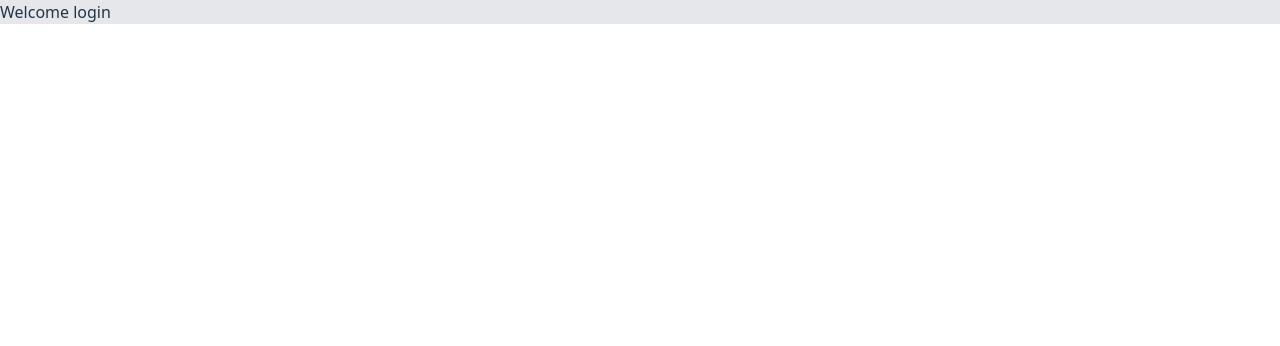
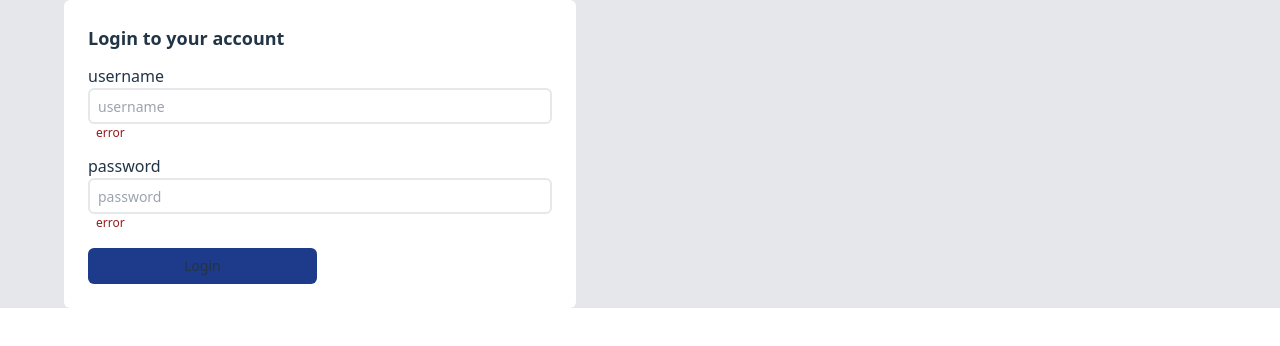
Before and after one commit to Vy-shak/BrainVault, a React (Vite) app in the folder brainVault-client/: page /Login in a window 1280 px wide. Shown: the top 346 px of the page. Built offline with nearby package versions, Linux system fonts and the light colour scheme.

Commit message:
Login page Connected to backend

```diff
--- a/brainVault-client/src/Components/uI/Main/Form.tsx
+++ b/brainVault-client/src/Components/uI/Main/Form.tsx
@@ -1,13 +1,14 @@
 
 import axios from 'axios';
 import InputAuth from '../InputAuth.js';
-import { useRef } from 'react';
+import { HtmlHTMLAttributes, useRef } from 'react';
 
 //@ts-ignore
 function AuthForm() {
-    const usernameRef: any = useRef('');
-    const passwordRef: any = useRef('');
-    const fullnameRef: any = useRef('');
+    const fullnameRef: any = useRef('')
+    const usernameRef: any = useRef('')
+    const passwordRef: any = useRef('')
+
 
     const sendInfo = async () => {
         try {
@@ -37,8 +38,8 @@ function AuthForm() {
                 <form onClick={handleForm} autoComplete='on'>
                     <div className='w-full bg-white  flex flex-col justify-start items-start'>
                         <InputAuth reference={fullnameRef} errMsg={"error"} placeholder={"fullname"} />
-                        <InputAuth reference={usernameRef} errMsg={"error"} placeholder={"fullname"} />
-                        <InputAuth reference={passwordRef} errMsg={"error"} placeholder={"fullname"} />
+                        <InputAuth reference={usernameRef} errMsg={"error"} placeholder={"username"} />
+                        <InputAuth reference={passwordRef} errMsg={"error"} placeholder={"password"} />
                     </div>
                     <button onClick={sendInfo} className='bg-blue-900 mt-4 px-24 rounded-md py-2 text-sm'>Join</button>
                     <p className='text-Agrey300 text-[16px] mt-2'>Already has an account?<span className='text-[18px] text-Ablue600 font-semibold'>Login</span></p>
--- /dev/null
+++ b/brainVault-client/src/Components/uI/Main/LoginForm.tsx
@@ -0,0 +1,42 @@
+import InputAuth from '../InputAuth.tsx';
+import axios from 'axios';
+import { useRef } from 'react';
+
+function FormLogin() {
+    const usernameRef: any = useRef('');
+    const passwordRef: any = useRef('');
+
+
+    const Logindb = async () => {
+        try {
+            const Login = await axios.post('http://localhost:3000/api/v1/user/signin', {
+                username: usernameRef.current.value,
+                password: passwordRef.current.value
+            }, {
+                headers: {
+                    'Content-Type': 'application/json'
+                }
+            });
+            console.log(Login)
+        } catch (error) {
+            console.log("some error in login");
+            console.log(error)
+        }
+    }
+    return (
+        <div className='w-1/2 h-full centerDiv bg-Agrey1200 px-16'>
+            <div className='centerDiv flex-col bg-white rounded-md px-6 py-6 w-full '>
+                <label className='text-Agrey500 font-Aroboto text-lg font-semibold' >Login to your account</label>
+                <form autoComplete='on' onClick={(e) => e.preventDefault()}>
+                    <div className='w-full bg-white  flex flex-col justify-start items-start'>
+                        <InputAuth reference={usernameRef} placeholder='username' errMsg={"error"} />
+                        <InputAuth reference={passwordRef} placeholder='password' errMsg={"error"} />
+                    </div>
+                    <button onClick={Logindb} className='bg-blue-900 mt-4 px-24 rounded-md py-2 text-sm'>Login</button>
+                </form>
+            </div>
+        </div>
+    )
+}
+
+export default FormLogin
--- a/brainVault-client/src/Pages/Login.tsx
+++ b/brainVault-client/src/Pages/Login.tsx
@@ -1,10 +1,9 @@
-import React from 'react'
-
+import FormLogin from "../Components/uI/Main/LoginForm"
 function Login() {
     return (
-        <div>
-            Welcome login
-        </div>
+        <section>
+            <FormLogin />
+        </section>
     )
 }
 
```
